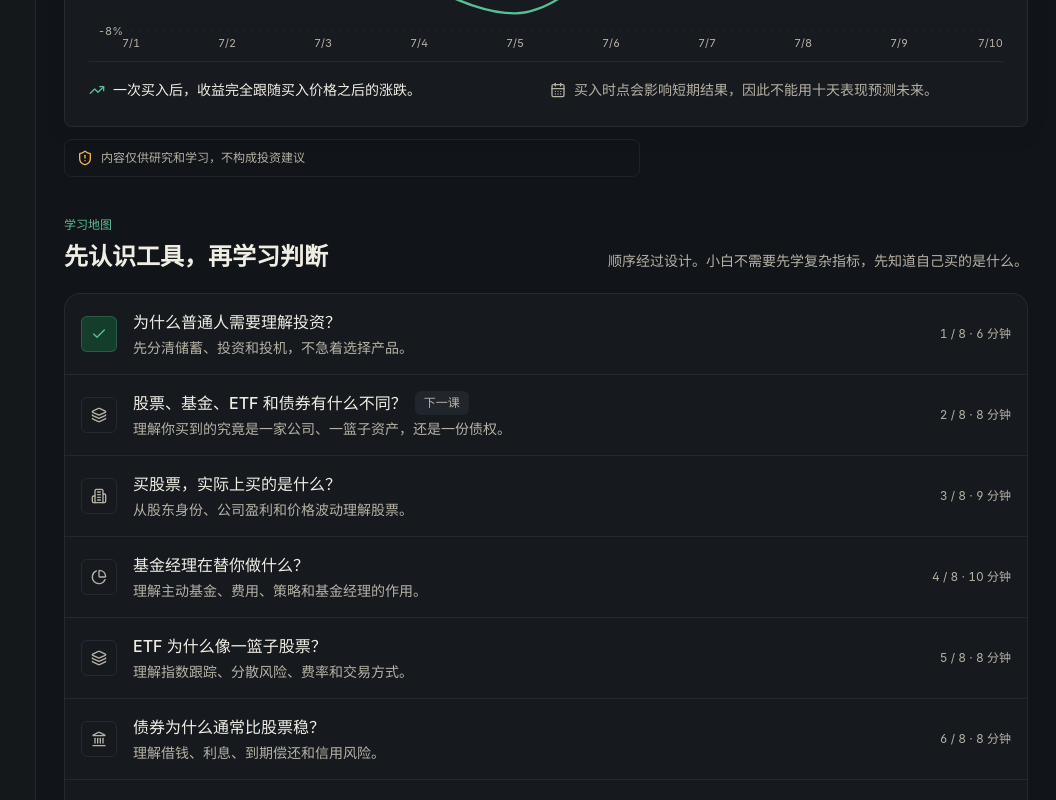
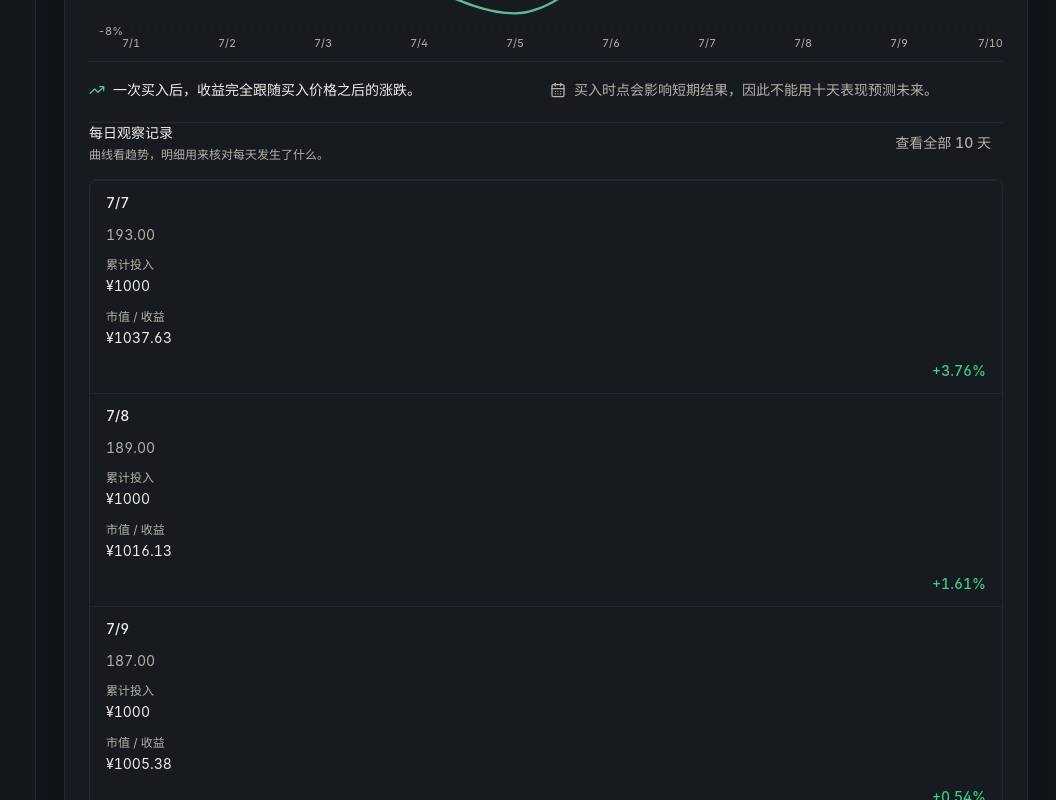
Before and after one commit to wsy18810529629/ai-investment-os, a Next.js app: page /learning in a window 1280 px wide. Shown: the part 2480-3280 px from the top of the page, without its empty margins (224-1280 px from the left). Built offline with nearby package versions, Linux system fonts and the light colour scheme.

Commit message:
Add inspectable daily simulation records

```diff
--- a/src/features/learning/investment-simulator.tsx
+++ b/src/features/learning/investment-simulator.tsx
@@ -96,6 +96,7 @@ function buildSimulation(assetId: string, amount: number, mode: SimulationMode)
     const value = units * price;
     return {
       date: simulationDates[index],
+      price,
       invested,
       value,
       returnRate: ((value / invested) - 1) * 100,
@@ -131,6 +132,7 @@ export function InvestmentSimulator() {
   const [draftMode, setDraftMode] = useState<SimulationMode>(savedState.mode);
   const [draftAssetId, setDraftAssetId] = useState(savedState.assetId);
   const [draftAmount, setDraftAmount] = useState(savedState.amount);
+  const [showAllRecords, setShowAllRecords] = useState(false);
 
   const activeMode = savedState.active ? savedState.mode : draftMode;
   const activeAssetId = savedState.active ? savedState.assetId : draftAssetId;
@@ -149,6 +151,7 @@ export function InvestmentSimulator() {
   const drawdownImprovement = maxDrawdown - baselineDrawdown;
   const meaningfullyAhead = valueAdvantage > 0.01;
   const meaningfullyBehind = valueAdvantage < -0.01;
+  const visibleRecords = showAllRecords ? records : records.slice(-4);
 
   function startSimulation() {
     const amount = Math.min(10000, Math.max(10, Math.round(draftAmount || 10)));
@@ -274,6 +277,28 @@ export function InvestmentSimulator() {
               <p className="inline-flex items-start gap-2 text-sm leading-6"><TrendingUp className="mt-1 size-4 shrink-0 text-primary" />{activeMode === "single" ? "一次买入后，收益完全跟随买入价格之后的涨跌。" : "定投收益由多次买入成本共同决定，不等于区间涨幅。"}</p>
               <p className="inline-flex items-start gap-2 text-sm leading-6 text-muted-foreground"><CalendarDays className="mt-1 size-4 shrink-0" />{activeMode === "single" ? "买入时点会影响短期结果，因此不能用十天表现预测未来。" : "低价时会买到更多份额，但定投仍然不能消除亏损风险。"}</p>
             </div>
+
+            <div id="daily-observations" className="mt-5 border-t border-border/75 pt-5">
+              <div className="flex items-center justify-between gap-4">
+                <div><p className="text-sm font-medium">每日观察记录</p><p className="mt-1 text-xs text-muted-foreground">曲线看趋势，明细用来核对每天发生了什么。</p></div>
+                <Button onClick={() => setShowAllRecords((current) => !current)} size="sm" variant="ghost">{showAllRecords ? "收起" : "查看全部 10 天"}</Button>
+              </div>
+
+              <div className="mt-4 overflow-hidden rounded-lg border border-border/75">
+                <div className="hidden grid-cols-[72px_1fr_1fr_1fr_1fr] gap-3 border-b border-border/70 bg-secondary/45 px-4 py-2 text-xs text-muted-foreground sm:grid">
+                  <span>日期</span><span>模拟价格</span><span>累计投入</span><span>模拟市值</span><span className="text-right">累计收益率</span>
+                </div>
+                {visibleRecords.map((record) => (
+                  <div key={record.date} className="grid grid-cols-[44px_1fr_1fr_auto] items-center gap-2 border-t border-border/70 px-3 py-3 first:border-t-0 sm:grid-cols-[72px_1fr_1fr_1fr_1fr] sm:gap-3 sm:px-4">
+                    <span className="text-sm font-medium">{record.date}</span>
+                    <span className="hidden text-sm text-muted-foreground sm:block">{record.price.toFixed(activeAsset.id === "bond-index" ? 3 : 2)}</span>
+                    <span><span className="block text-xs text-muted-foreground sm:hidden">累计投入</span><span className="text-sm tabular-nums">¥{record.invested.toFixed(0)}</span></span>
+                    <span><span className="block text-xs text-muted-foreground sm:hidden">市值 / 收益</span><span className="text-sm tabular-nums">¥{record.value.toFixed(2)}</span></span>
+                    <span className={cn("text-right text-sm font-medium tabular-nums", record.returnRate >= 0 ? "text-positive" : "text-negative")}>{record.returnRate >= 0 ? "+" : ""}{record.returnRate.toFixed(2)}%</span>
+                  </div>
+                ))}
+              </div>
+            </div>
           </CardContent>
         </Card>
       </div>
```
